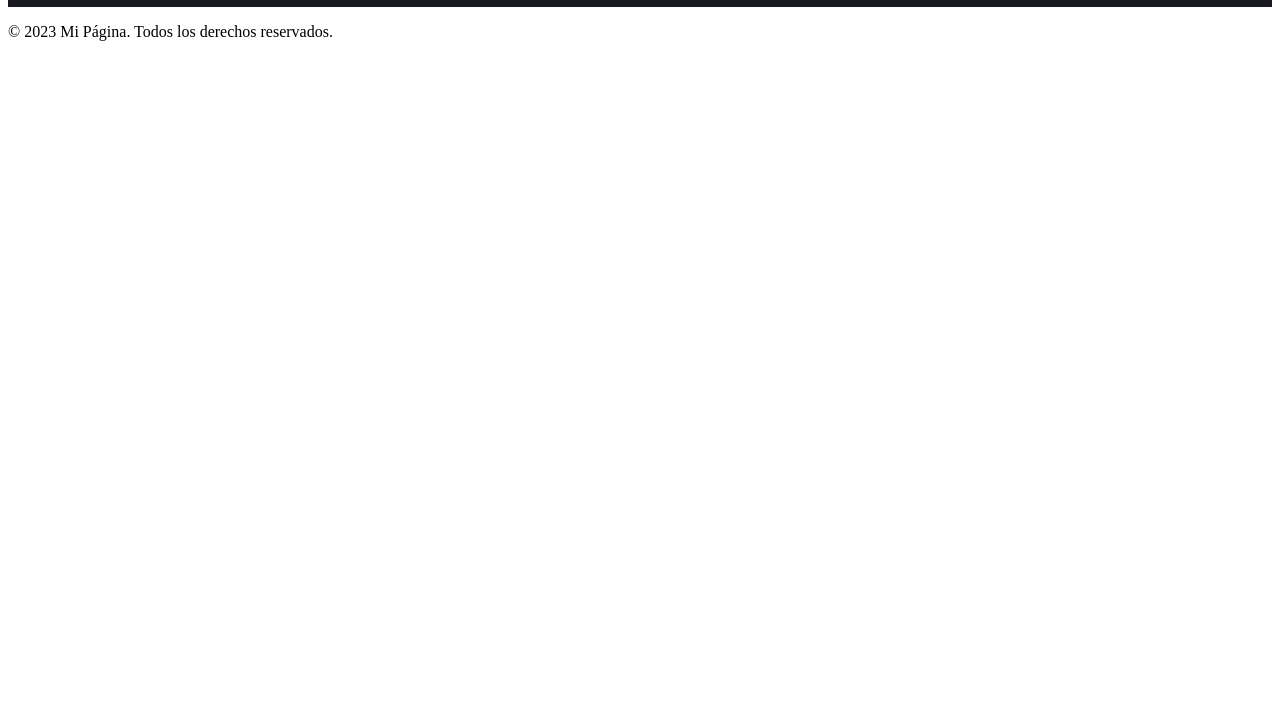
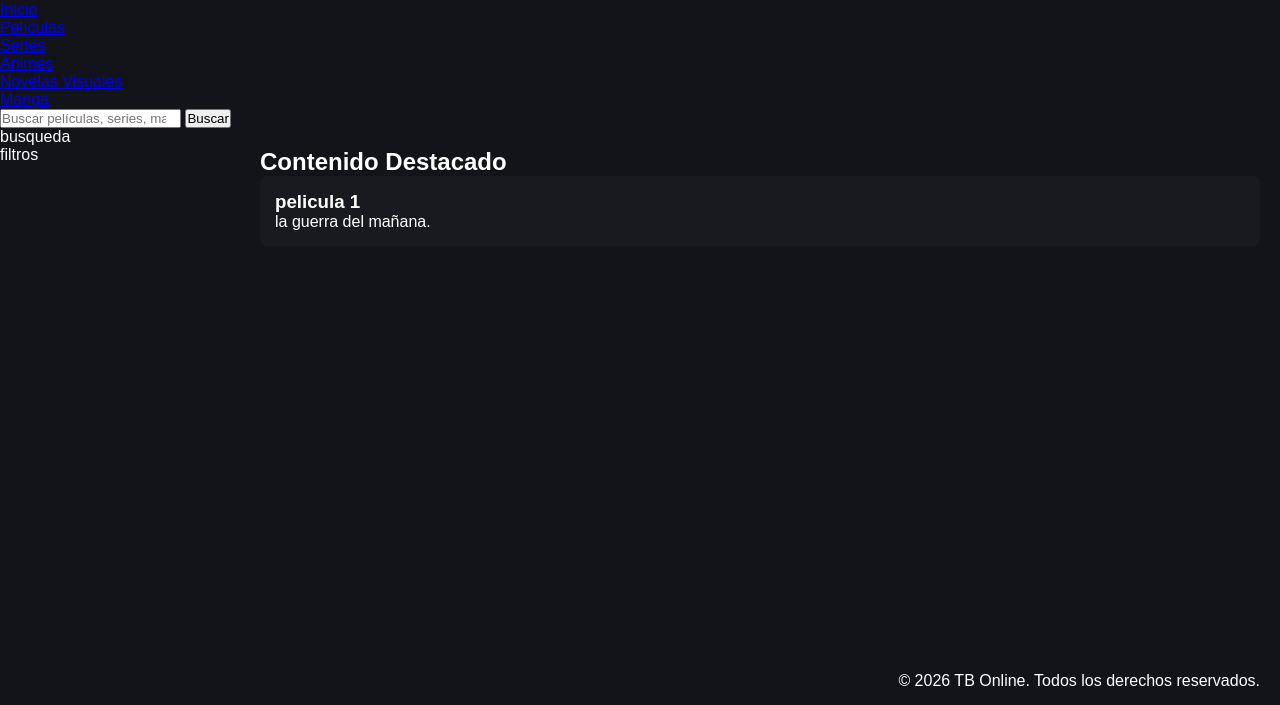
Before and after one commit to klepper117/tbonline, a plain HTML site: page tbonline/html/index.html in a window 1280 px wide. Shown: the part 95-800 px from the top of the page. Drawn offline with Linux system fonts and the light colour scheme.

Commit message:
Add layout and content structure to TB Online homepage
- css/index.css: agregar reset global, layout grid (header/aside/main/footer),
  estilos de .tbo-grid, .tbo-card y .tbo-footer
- html/index.html: cambiar idioma a es, título a "TB Online", corregir rutas
  relativas de CSS/JS, agregar nav de categorías, formulario de búsqueda,
  contenido destacado y actualizar footer a 2026

```diff
--- a/tbonline/css/index.css
+++ b/tbonline/css/index.css
@@ -1,3 +1,49 @@
+*{
+    margin: 0;
+    padding: 0;
+    box-sizing: border-box;
+}
+
+body {
+    font-family: 'Poppins', sans-serif;
+    background-color: #12141A;
+    color: white;
+    min-height: 100vh;
+    display: grid;
+    grid-template-columns: 240px 1fr;
+    grid-template-rows: auto 1fr auto;
+    grid-template-areas:
+        "header header"
+        "aside main"
+        "footer footer";
+
+}
+
+    header{
+        grid-area:header;
+    }
+    aside{
+        grid-area:aside;
+    }
+    main{
+        grid-area:main;
+        padding: 20px;
+    }
+    .tbo-footer{
+        grid-area:footer;
+    }
+
+    .tbo-grid {
+        display: grid;
+        grid-template-columns: repeat(auto-fit, minmax(160px, 1fr));
+        gap: 15px;
+    }
+    .tbo-card {
+        background-color:#181a20;
+        padding: 15px;
+        border-radius: 8px;
+    }
+
 h1{
     font-family: 'Poppins', sans-serif;
     color: white;
@@ -7,3 +53,9 @@ h1{
     margin-bottom: 15px;
     position: relative;
 }
+.tbo-footer {
+    display: flex;
+    justify-content: flex-end;
+    padding: 15px 20px;
+    text-align: right;
+}
--- a/tbonline/html/index.html
+++ b/tbonline/html/index.html
@@ -1,21 +1,54 @@
 <!DOCTYPE html>
-<html lang="en">
+<html lang="es">
 <head>
     <meta charset="UTF-8">
     <meta name="viewport" content="width=device-width, initial-scale=1.0">
-    <link rel="stylesheet" href="/css/index.css">
-    <title>javascript Curso</title>
+    <link rel="stylesheet" href="../css/index.css">
+    <title>TB Online</title>
 </head>
 <body>
     <header>
-        <h1>Nombre de la Página</h1>
+        <h1>TB Online</h1>
+        <nav>
+            <ul>
+                <li><a href="#">Inicio</a></li>
+                <li><a href="#">Películas</a></li>
+                <li><a href="#">Series</a></li>
+                <li><a href="#">Animes</a></li>
+                <li><a href="#">Novelas Visuales</a></li>
+                <li><a href="#">Manga</a></li>
+            </ul>
+        </nav>
+
+<form role="search" action="#">
+    <input
+        type="search"
+        id="buscar"
+        name="q"
+        placeholder="Buscar películas, series, manga, anime, novelas visuales"
+        aria-label="Buscar contenido"
+    >
+    <button type="submit">Buscar</button>
+</form>
     </header>
+
     <aside class="tbo-sidebar">
-        <!-- Barra superior de Busqueda-->
+       <p>busqueda</p>
+       <p>filtros</p>
     </aside>
-    <footer>
-        <p>&copy; 2023 Mi Página. Todos los derechos reservados.</p>
+    <main>
+            <h2>Contenido Destacado</h2>
+            <section class="tbo-grid">
+                <article class="tbo-card">
+                    <h3>pelicula 1</h3>
+                    <p>la guerra del mañana.</p>
+                </article>
+                </section>
+    </main>
+
+    <footer class="tbo-footer">
+        <p>&copy; 2026 TB Online. Todos los derechos reservados.</p>
     </footer>
-    <script src="./js/index.js"></script>
+    <script src="../js/index.js"></script>
 </body>
 </html>
```
